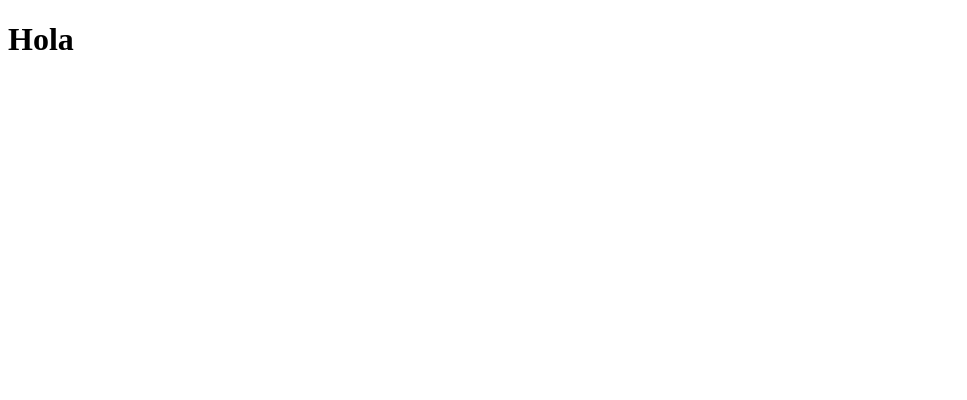
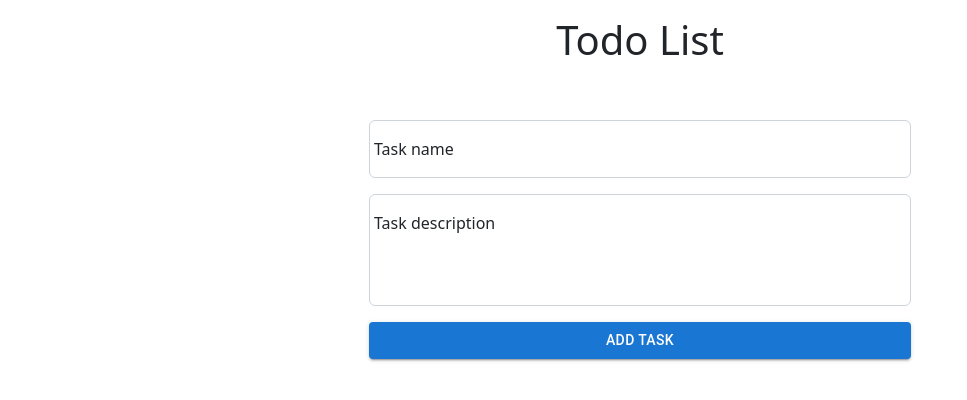
Before and after one commit to CiroJSCH/TODO-app-react, a React (Vite) app: page / in a window 1280 px wide. Shown: the top 400 px of the page, without its empty margins (0-967 px from the left). Built offline with nearby package versions, Linux system fonts and the light colour scheme.

Commit message:
Estructura de componentes principales

```diff
--- a/index.html
+++ b/index.html
@@ -9,5 +9,7 @@
   <body>
     <div id="root"></div>
     <script type="module" src="/src/main.jsx"></script>
+    <script src="https://cdn.jsdelivr.net/npm/@popperjs/core@2.11.6/dist/umd/popper.min.js" integrity="sha384-oBqDVmMz9ATKxIep9tiCxS/Z9fNfEXiDAYTujMAeBAsjFuCZSmKbSSUnQlmh/jp3" crossorigin="anonymous"></script>
+<script src="https://cdn.jsdelivr.net/npm/bootstrap@5.2.2/dist/js/bootstrap.min.js" integrity="sha384-IDwe1+LCz02ROU9k972gdyvl+AESN10+x7tBKgc9I5HFtuNz0wWnPclzo6p9vxnk" crossorigin="anonymous"></script>
   </body>
 </html>
--- a/package.json
+++ b/package.json
@@ -9,6 +9,10 @@
     "preview": "vite preview"
   },
   "dependencies": {
+    "@emotion/react": "^11.10.4",
+    "@emotion/styled": "^11.10.4",
+    "@mui/icons-material": "^5.10.9",
+    "@mui/material": "^5.10.9",
     "react": "^18.2.0",
     "react-dom": "^18.2.0"
   },
--- a/src/App.jsx
+++ b/src/App.jsx
@@ -1,11 +1,15 @@
-import { useState } from 'react'
+import { useState } from "react";
+import TaskForm from "./components/TaskForm";
+import TaskList from "./components/TaskList";
 
 function App() {
-  const [count, setCount] = useState(0)
-
   return (
-    <h1>Hola</h1>
-  )
+    <div className="container text-center mt-3 d-flex flex-column justify-content-center">
+      <h1 className="">Todo List</h1>
+      <TaskForm />
+      <TaskList />
+    </div>
+  );
 }
 
-export default App
+export default App;
--- a/src/components/TaskForm.jsx
+++ b/src/components/TaskForm.jsx
@@ -0,0 +1,48 @@
+import { useContext, useRef } from "react";
+import { Button } from "@mui/material";
+import { TaskContext } from "../context/TaskContext";
+
+const TaskForm = () => {
+
+  const refName = useRef(null);
+  const refDescription = useRef(null);
+
+  const { createTask }= useContext(TaskContext);
+
+  const submitHandler = () => {
+    createTask(refName.current.value, refDescription.current.value);
+    refName.current.value = "";
+    refDescription.current.value = "";
+  }
+
+  return (
+    <div className="container mt-5">
+      <div className="row d-flex flex-column d-flex align-items-center">
+        <div className="form-floating col-lg-6 col-xs-12 mb-3 px-2">
+          <input
+            type="Name"
+            className="form-control"
+            id="floatingInput"
+            placeholder="Name"
+            ref={refName}
+          ></input>
+          <label htmlFor="floatingInput">Task name</label>
+        </div>
+        <div className="form-floating col-lg-6 col-xs-12 px-2">
+          <textarea
+            type="description"
+            className="form-control"
+            id="floatingDescription"
+            placeholder="Description"
+            style={{ height: "7rem", resize: "none" }}
+            ref={refDescription}
+          ></textarea>
+          <label htmlFor="floatingDescription">Task description</label>
+          <Button className="mt-3 w-100" variant="contained" onClick={submitHandler}>Add Task</Button>
+        </div>
+      </div>
+    </div>
+  );
+};
+
+export default TaskForm;
--- /dev/null
+++ b/src/components/TaskItem.jsx
@@ -0,0 +1,34 @@
+import React from "react";
+import DeleteIcon from "@mui/icons-material/Delete";
+
+const TaskItem = ({ task, id }) => {
+  return (
+    <div className="accordion-item">
+      <h2 className="accordion-header" id={`heading${id}`}>
+        <button
+          className="accordion-button collapsed"
+          type="button"
+          data-bs-toggle="collapse"
+          data-bs-target={`#collapse${id}`}
+          aria-expanded="false"
+          aria-controls={`collapse${id}`}
+        >
+          {task.name}
+        </button>
+      </h2>
+      <div
+        id={`collapse${id}`}
+        className="accordion-collapse collapse"
+        aria-labelledby={`heading${id}`}
+        data-bs-parent="#accordionExample"
+      >
+        <div className="accordion-body">
+          {task.description}
+        </div>
+        <DeleteIcon style={{position: "relative", left: "47%", bottom: "5px", color: "red"}}/>
+      </div>
+    </div>
+  );
+};
+
+export default TaskItem;
--- /dev/null
+++ b/src/components/TaskList.jsx
@@ -0,0 +1,24 @@
+import { useContext } from "react";
+import { TaskContext } from "../context/TaskContext";
+import TaskItem from "./TaskItem";
+
+const TaskList = () => {
+  const { tasks } = useContext(TaskContext);
+
+  return (
+    <div
+      className="accordion row d-flex flex-column d-flex align-items-center mt-5"
+      id="accordionList"
+    >
+      <div className="form-floating col-lg-6 col-xs-12 mb-3 px-2">
+        {
+          tasks.map((task, index) => {
+            return <TaskItem key={index} id={index} task={task}/>
+          })
+        }
+      </div>
+    </div>
+  );
+};
+
+export default TaskList;
--- a/src/main.jsx
+++ b/src/main.jsx
@@ -1,9 +1,13 @@
-import React from 'react'
-import ReactDOM from 'react-dom/client'
-import App from './App'
+import React from "react";
+import ReactDOM from "react-dom/client";
+import App from "./App";
+import "./styles/bootstrap.min.css";
+import TaskContextProvider from "./context/TaskContext";
 
-ReactDOM.createRoot(document.getElementById('root')).render(
+ReactDOM.createRoot(document.getElementById("root")).render(
   <React.StrictMode>
-    <App />
+    <TaskContextProvider>
+      <App />
+    </TaskContextProvider>
   </React.StrictMode>
-)
+);
```
Also changed, not shown: 1 other file (tests, documents, lock files or other folders).
